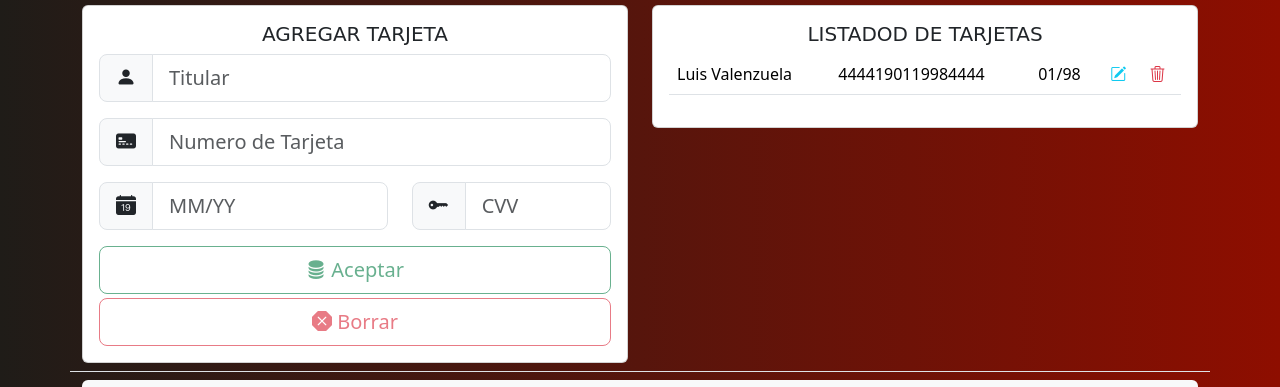
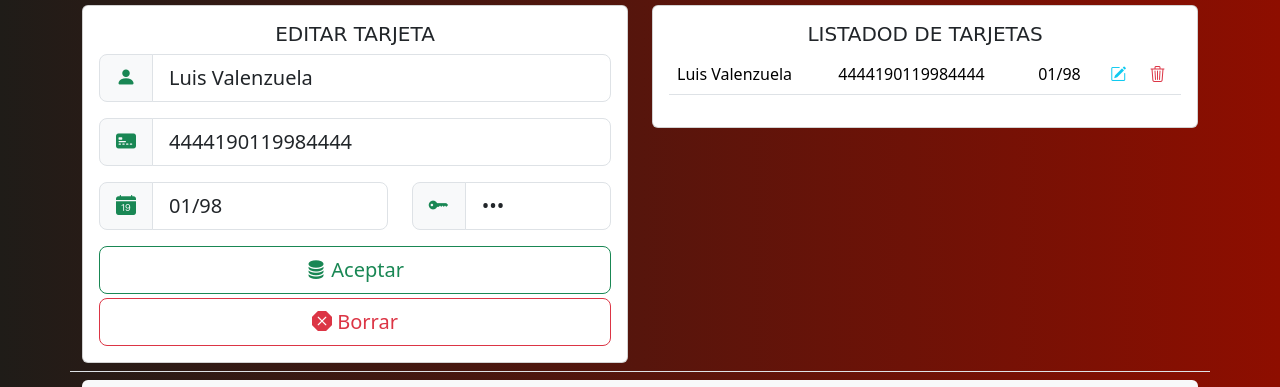
Before and after one commit to MrLuisKiller/crud, a plain HTML site: page index.html in a window 1280 px wide. Both pictures are taken after a click on the icon 1118 px from the left and 255 px from the top of the page. Shown: the part 182-569 px from the top of the page. Drawn offline with nearby package versions, Linux system fonts and the light colour scheme; a web font is replaced by a local one.

Commit message:
JavaScript and CRUD functionality in the array created

```diff
--- a/assets/js/index.js
+++ b/assets/js/index.js
@@ -0,0 +1,107 @@
+let cardList = [
+    {
+        headline: 'Luis Valenzuela',
+        cardNumber: '4444190119984444',
+        dateExpiry: '01/98',
+        cvv: '123'
+    }
+]
+let index = null
+
+const tr = (card, index) => `
+    <tr>
+        <td>${card.headline}</td>
+        <td>${card.cardNumber}</td>
+        <td>${card.dateExpiry}</td>
+        <td>
+            <i onclick="editCard(${index})" class="bi bi-pencil-square text-info"></i>
+        </td>
+        <td>
+            <i onclick="deleteCard(${index})" class="bi bi-trash3 text-danger"></i>
+        </td>
+    </tr>
+`
+
+const infoCard = {
+    headline: document.getElementById('headline'),
+    cardNumber: document.getElementById('cardNumber'),
+    dateExpiry: document.getElementById('dateExpiry'),
+    cvv: document.getElementById('cvv')
+}
+
+const icons = {
+    headline: document.querySelector('.bi-person-fill'),
+    cardNumber: document.querySelector('.bi-credit-card-2-front-fill'),
+    dateExpiry: document.querySelector('.bi-calendar-date-fill'),
+    cvv: document.querySelector('.bi-key-fill')
+}
+
+const title = document.getElementById('title')
+const form = document.getElementById('form')
+const submitbtn = document.getElementById('submitbtn')
+const cleanbtn = document.getElementById('cleanbtn')
+
+const showCard = () => document.getElementById('cards').innerHTML = cardList.map((card, index) => tr(card, index)).join('')
+showCard()
+
+const valid = icon => {
+    icon.classList.remove('text-danger')
+    icon.classList.add('text-success')
+}
+
+const invalid = icon => {
+    icon.classList.remove('text-success')
+    icon.classList.add('text-danger')
+}
+
+const validate = id => {
+    infoCard[id].validity.valid ? valid(icons[id]) : invalid(icons[id])
+    submitbtn.disabled = infoCard.headline.validity.valid && infoCard.cardNumber.validity.valid && infoCard.dateExpiry.validity.valid && infoCard.cvv.validity.valid ? false : true
+    cleanbtn.disabled = false
+}
+
+const reset = () => {
+    Object.keys(icons).forEach(key => icons[key].classList.remove('text-success'))
+    form.reset()
+    index = null
+    title.innerHTML = 'AGREGAR'
+    submitbtn.disabled = true
+    cleanbtn.disabled = true
+}
+
+form.addEventListener('input', e => validate(e.target.id))
+
+form.addEventListener('submit', e => {
+    e.preventDefault()
+    const card = {
+        headline: infoCard.headline.value,
+        cardNumber: infoCard.cardNumber.value,
+        dateExpiry: infoCard.dateExpiry.value,
+        cvv: infoCard.cvv.value
+    }
+    if (index === null)
+        cardList.push(card)
+    else
+        cardList[index] = card
+    reset()
+    showCard()
+    infoCard.headline.focus()
+})
+
+cleanbtn.addEventListener('click', () => reset())
+
+const editCard = i => {
+    index = i
+    cleanbtn.disabled = false
+    title.innerHTML = 'EDITAR'
+    infoCard.headline.value = cardList[i].headline
+    infoCard.cardNumber.value = cardList[i].cardNumber
+    infoCard.dateExpiry.value = cardList[i].dateExpiry
+    infoCard.cvv.value = cardList[i].cvv
+    Object.keys(infoCard).forEach(key => validate(key))
+}
+
+const deleteCard = i => {
+    cardList.splice(i, 1)
+    showCard()
+}
--- a/index.html
+++ b/index.html
@@ -98,18 +98,8 @@
                     <div class="card-body">
                         <h5 class="title text-center">LISTADOD DE TARJETAS</h5>
                         <table class="table">
-                            <tbody>
-                                <tr>
-                                    <td>Luis Valenzuela</td>
-                                    <td>4444190119984444</td>
-                                    <td>01/98</td>
-                                    <td>
-                                        <i class="bi bi-pencil-square text-info"></i>
-                                    </td>
-                                    <td>
-                                        <i class="bi bi-trash3 text-danger"></i>
-                                    </td>
-                                </tr>
+                            <tbody id="cards">
+
                             </tbody>
                         </table>
                     </div>
```
